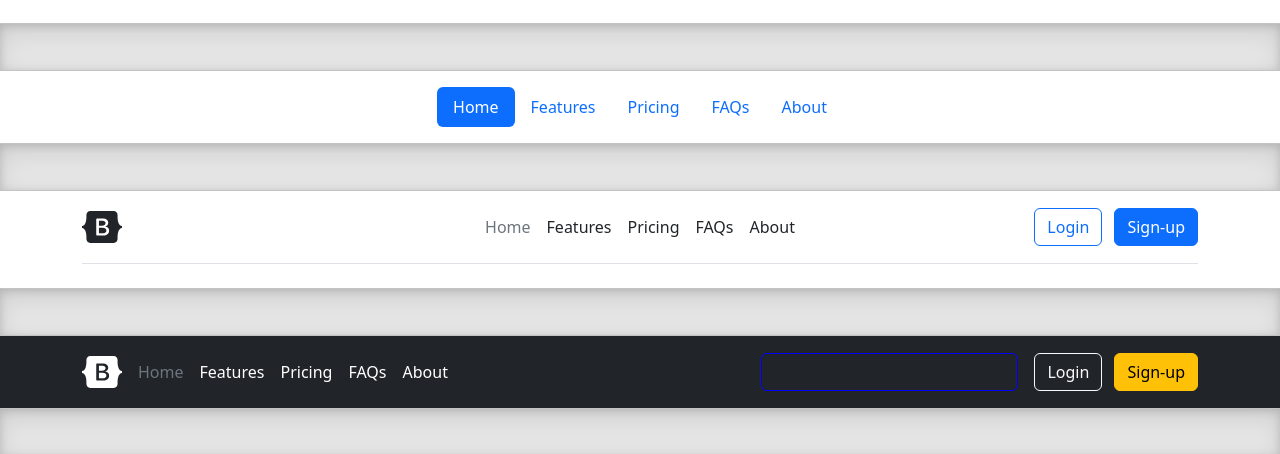
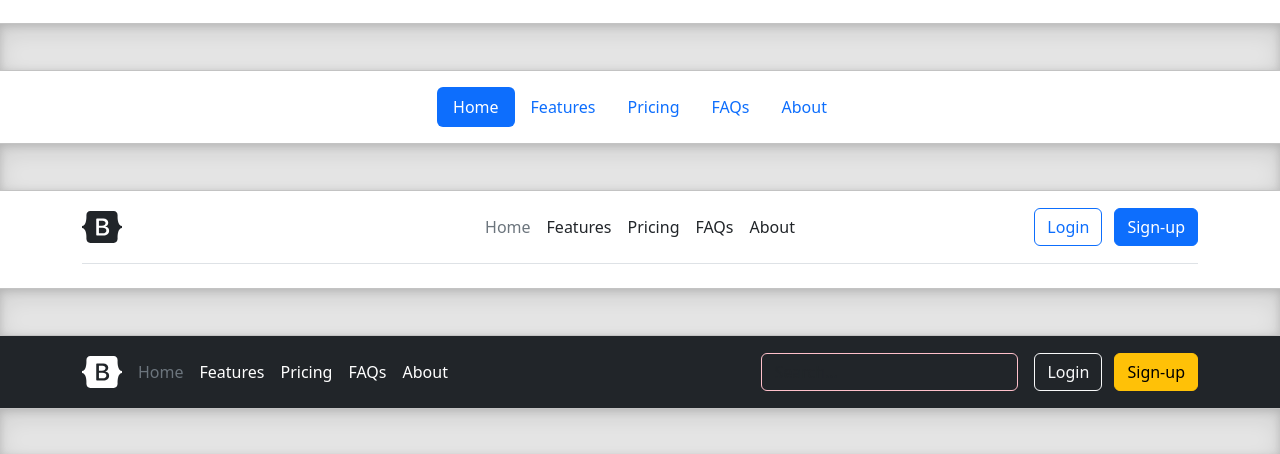
Before and after one commit to sajadjamali/test, a plain HTML site: page headers/index.html in a window 1280 px wide. Shown: the part 74-528 px from the top of the page. Drawn offline with nearby package versions, Linux system fonts and the light colour scheme.

Commit message:
Update headers.css

```diff
--- a/headers/headers.css
+++ b/headers/headers.css
@@ -1,5 +1,5 @@
 .form-control-dark {
-  border-color: blue;
+  border-color: pink;
 }
 .form-control-dark:focus {
   border-color: red;
```
